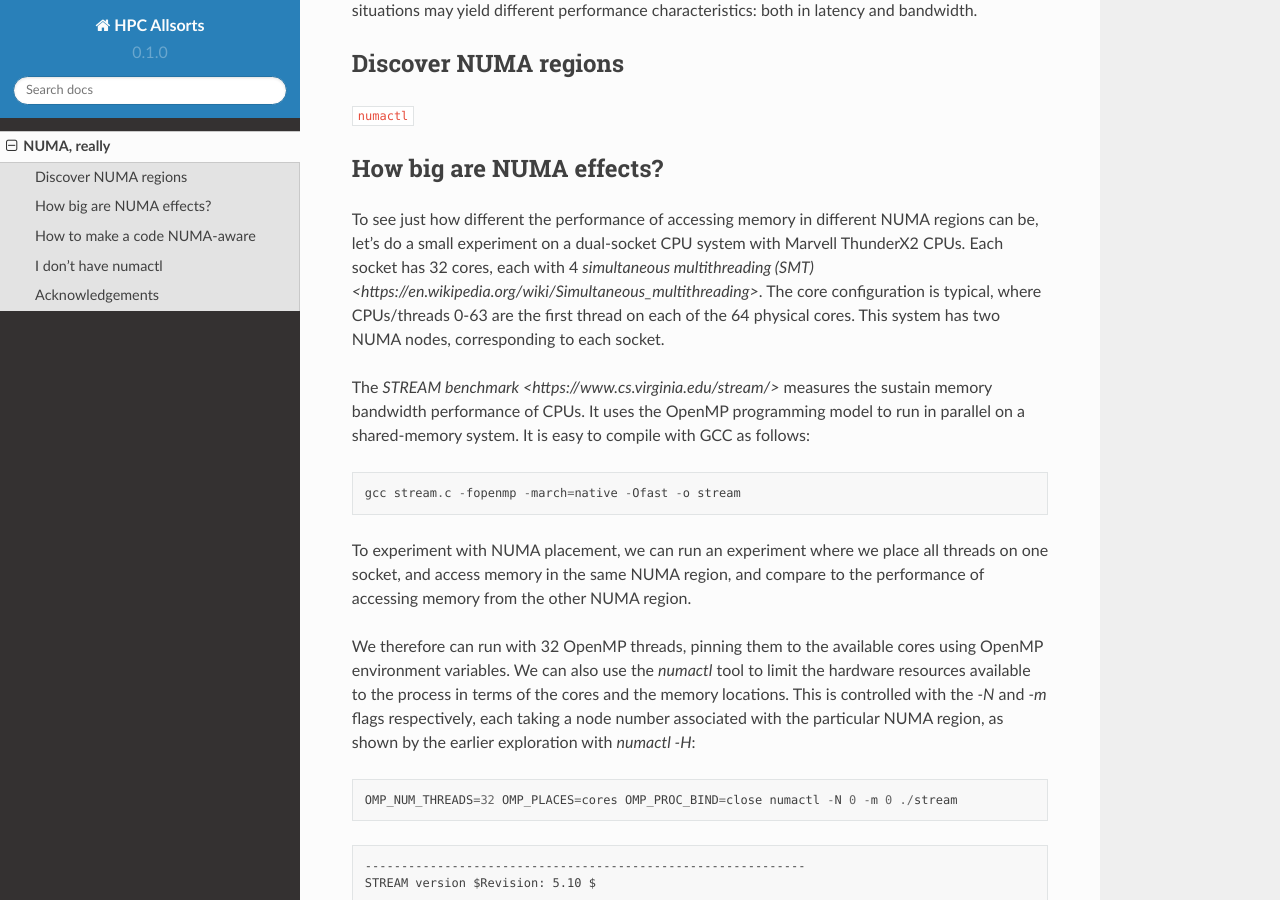
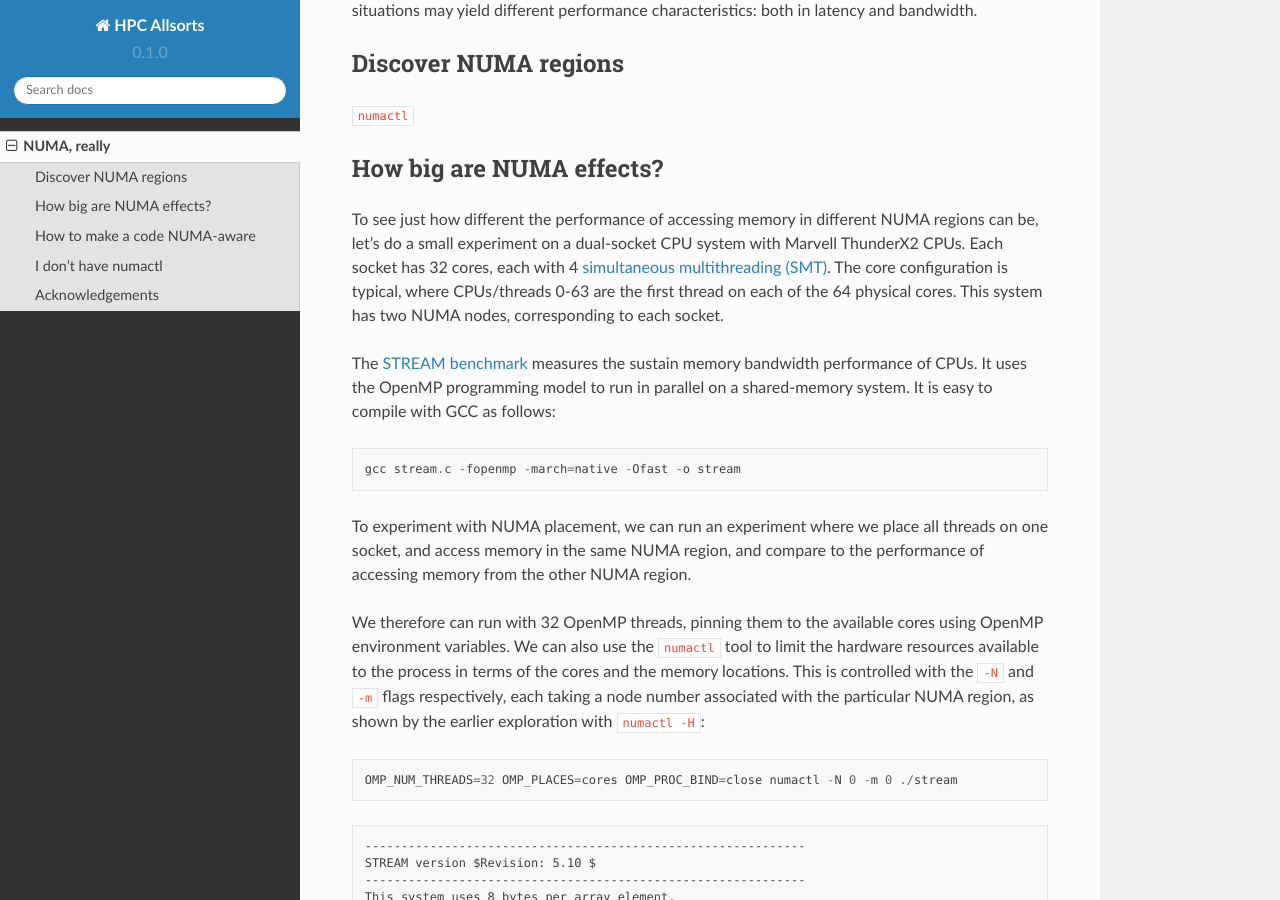
Before and after one commit to tomdeakin/hpcallsorts, a Sphinx documentation site: the page built from docs/source/numa/numa-stream.rst, in a window 1280 px wide and 900 px high, scrolled down 353 px. Built offline with Sphinx 7.4.7 and the Read the Docs theme 2.0.0, drawn with Linux system fonts in a browser that asks for light colours.

Commit message:
fix rst syntax errors

```diff
--- a/docs/source/numa/numa-stream.rst
+++ b/docs/source/numa/numa-stream.rst
@@ -13,16 +13,16 @@ Discover NUMA regions
 How big are NUMA effects?
 -------------------------
 
-To see just how different the performance of accessing memory in different NUMA regions can be, let's do a small experiment on a dual-socket CPU system with Marvell ThunderX2 CPUs. Each socket has 32 cores, each with 4 `simultaneous multithreading (SMT) <https://en.wikipedia.org/wiki/Simultaneous_multithreading>`.
+To see just how different the performance of accessing memory in different NUMA regions can be, let's do a small experiment on a dual-socket CPU system with Marvell ThunderX2 CPUs. Each socket has 32 cores, each with 4 `simultaneous multithreading (SMT) <https://en.wikipedia.org/wiki/Simultaneous_multithreading>`_.
 The core configuration is typical, where CPUs/threads 0-63 are the first thread on each of the 64 physical cores. This system has two NUMA nodes, corresponding to each socket.
 
-The `STREAM benchmark <https://www.cs.virginia.edu/stream/>` measures the sustain memory bandwidth performance of CPUs. It uses the OpenMP programming model to run in parallel on a shared-memory system. It is easy to compile with GCC as follows::
+The `STREAM benchmark <https://www.cs.virginia.edu/stream/>`_ measures the sustain memory bandwidth performance of CPUs. It uses the OpenMP programming model to run in parallel on a shared-memory system. It is easy to compile with GCC as follows::
 
     gcc stream.c -fopenmp -march=native -Ofast -o stream
 
 To experiment with NUMA placement, we can run an experiment where we place all threads on one socket, and access memory in the same NUMA region, and compare to the performance of accessing memory from the other NUMA region.
 
-We therefore can run with 32 OpenMP threads, pinning them to the available cores using OpenMP environment variables. We can also use the `numactl` tool to limit the hardware resources available to the process in terms of the cores and the memory locations. This is controlled with the `-N` and `-m` flags respectively, each taking a node number associated with the particular NUMA region, as shown by the earlier exploration with `numactl -H`::
+We therefore can run with 32 OpenMP threads, pinning them to the available cores using OpenMP environment variables. We can also use the ``numactl`` tool to limit the hardware resources available to the process in terms of the cores and the memory locations. This is controlled with the ``-N`` and ``-m`` flags respectively, each taking a node number associated with the particular NUMA region, as shown by the earlier exploration with ``numactl -H``::
 
     OMP_NUM_THREADS=32 OMP_PLACES=cores OMP_PROC_BIND=close numactl -N 0 -m 0 ./stream
 
```
